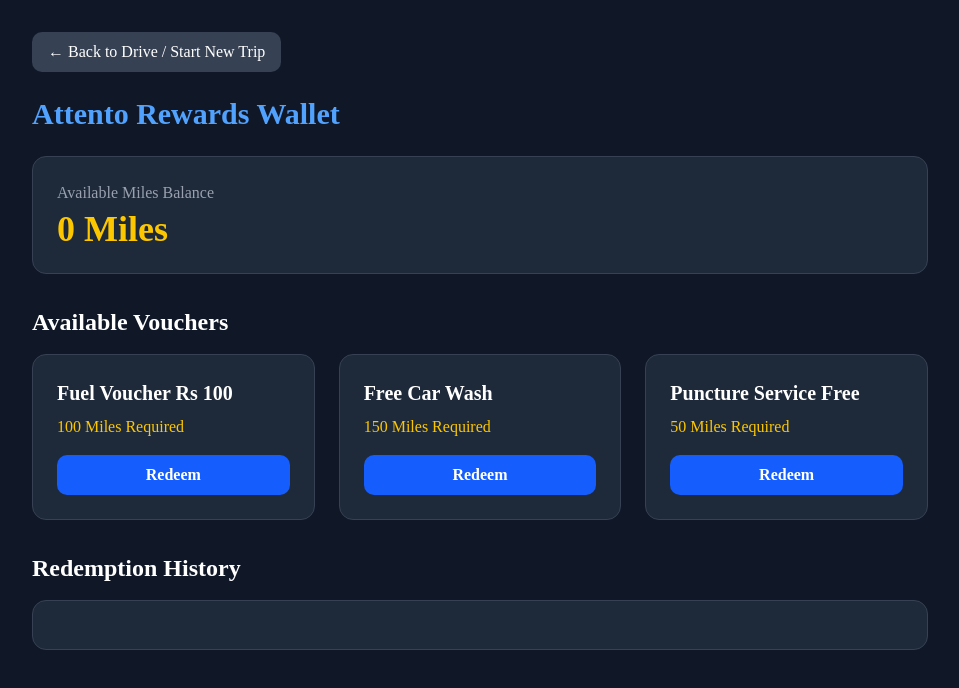
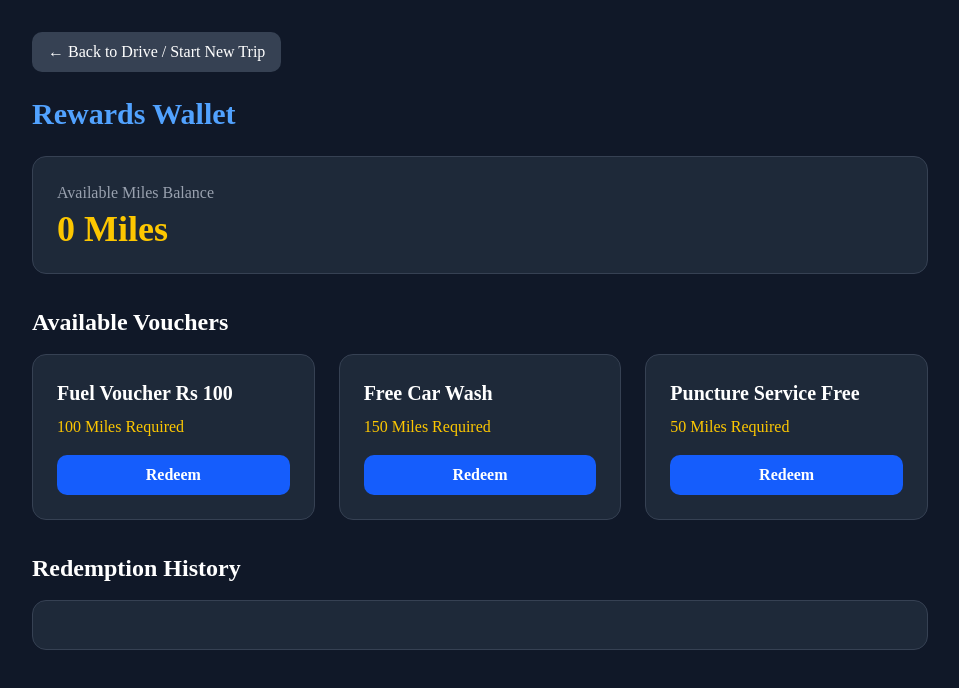
Before and after one commit to AtulJamdar/DriveScore, a Next.js app in the folder frontend/: page /rewards in a window 1280 px wide. Shown: the top 688 px of the page, without its empty margins (160-1119 px from the left). Built offline with nearby package versions, Linux system fonts and the light colour scheme; no server answers.

Commit message:
Readme.md file updated

```diff
--- a/frontend/src/app/page.tsx
+++ b/frontend/src/app/page.tsx
@@ -111,10 +111,14 @@ export default function DrivePage() {
           <div className="h- rounded-lg overflow-hidden border"><LiveMap points={points} /></div>
         </div>
 
-        {/* Attento style Event Feed */}
+
         <div className="bg-gray-800 p-4 rounded-xl border mb-8">
-          <h2 className="text-lg font-bold mb-3">Live Driving Events (Attento Style)</h2>
-          {events.length === 0 ? <p className="text-gray-400">Abhi tak sab smooth hai, safe drive kar raha hai ✅</p> :
+          {tripId && (
+  <div className="border rounded-xl p-4">
+    <h3>Live Driving Events</h3>
+    <p>{lastEvent ? lastEvent.type : "Abhi tak sab smooth hai, safe drive kar raha hai ✅"}</p>
+  </div>
+)}
             <div className="space-y-2">
               {events.map((e,i)=>(
                 <div key={i} className={`p-3 rounded-lg flex justify-between ${e.type==='harsh_braking' ? 'bg-red-900/30 border border-red-700' : e.type==='harsh_accel' ? 'bg-yellow-900/30 border border-yellow-700' : 'bg-orange-900/30 border border-orange-700'}`}>
--- a/frontend/src/app/rewards/page.tsx
+++ b/frontend/src/app/rewards/page.tsx
@@ -52,7 +52,7 @@ export default function RewardsPage() {
         <Link href="/" className="inline-block mb-6 bg-gray-700 hover:bg-gray-600 text-white py-2 px-4 rounded-lg">
   ← Back to Drive / Start New Trip
 </Link>
-        <h1 className="text-3xl font-bold mb-6 text-blue-400">Attento Rewards Wallet</h1>
+        <h1 className="text-3xl font-bold mb-6 text-blue-400">Rewards Wallet</h1>
 
         <div className="bg-gray-800 p-6 rounded-xl border border-gray-700 mb-8 flex justify-between items-center">
           <div>
```
Also changed, not shown: frontend/public/manifest.json, 1 other file (tests, documents, lock files or other folders).
